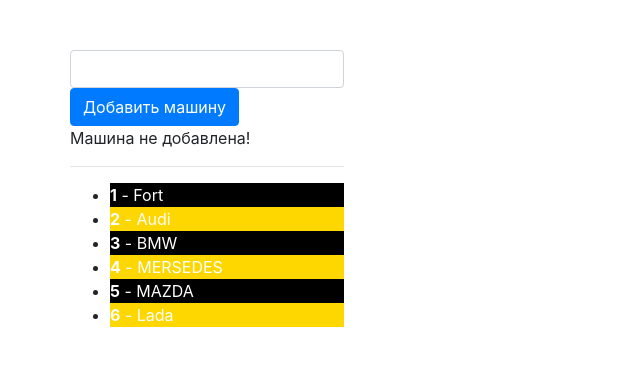
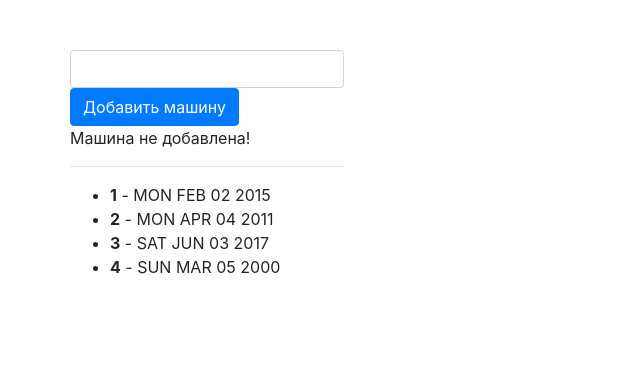
Before and after one commit to EvgenySamohvalov/Home_bookkeeping, an Angular app: page / in a window 1280 px wide. Shown: the top 366 px of the page, without its empty margins (0-640 px from the left). Built offline with nearby package versions, Linux system fonts and the light colour scheme.

Commit message:
feat: add list date (learn acquaintance payp)

```diff
--- a/src/app/cars/cars.component.html
+++ b/src/app/cars/cars.component.html
@@ -9,10 +9,9 @@
 <!-- <app-car *ngFor="let car of cars"></app-car> -->
 
 <ul>
-    <li *ngFor="let car of cars; let idx = index">
-        <div
-            [ngStyle]="{backgroundColor: (idx + 1) % 2 === 0 ? 'gold' : 'black', 'color': 'white'}"
-            [ngClass]="{'big-text': setBigCarText(car)}"
-        ><b>{{idx + 1}}</b> - {{car}}</div>
+    <li *ngFor="let item of items; let idx = index">
+        <div>
+            <b>{{idx + 1}}</b> - {{item | uppercase }}
+        </div>
     </li>
 </ul>
--- a/src/app/cars/cars.component.ts
+++ b/src/app/cars/cars.component.ts
@@ -14,18 +14,16 @@
   addCarStatus = false;
   carName = '';
   cars = ['Fort','Audi','BMW','Mersedes','Mazda', 'Lada'];
+  items = [
+    new Date(2015, 1, 2).toDateString(),
+    new Date(2011, 3, 4).toDateString(),
+    new Date(2017, 5, 3).toDateString(),
+    new Date(2000, 2, 5).toDateString(),
+  ]
 
   addCar() {
     this.addCarStatus = true;
     this.cars.push(this.carName);
-    // добавляем в массив cars значение из инпута с carName;
     this.carName = '';
-    //  Очищаем значение carName;
   }
-
-  setBigCarText (car: string) {
-    return car.length > 4 ? true : false;
-  }
-
-
 }
```
